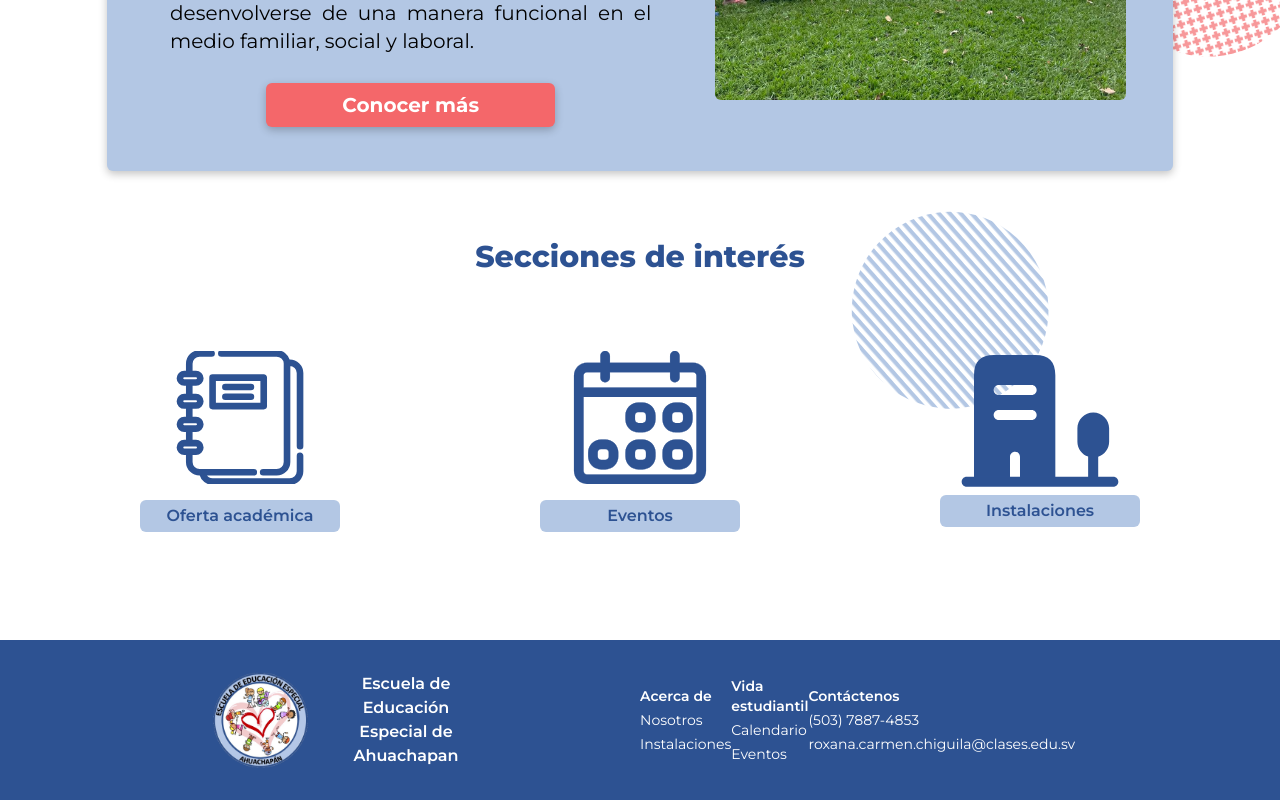
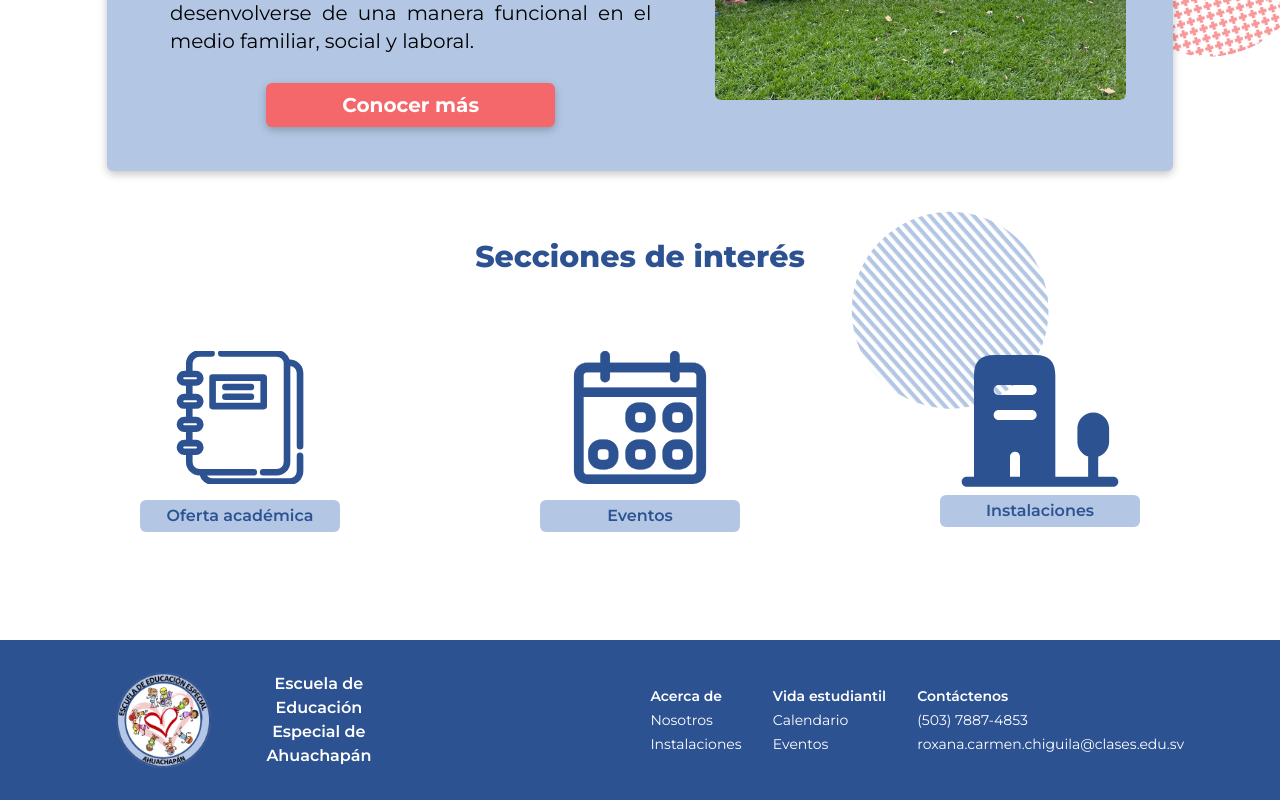
Before and after one commit to eeeahuachapan/EEEA-Website, a React (Vite) app: page / in a window 1280 px wide. Shown: the part 800-1600 px from the top of the page. Built offline with nearby package versions, Linux system fonts and the light colour scheme.

Commit message:
style: make footer content columns responsive :lipstick:

```diff
--- a/src/components/footer/Footer.jsx
+++ b/src/components/footer/Footer.jsx
@@ -1,12 +1,12 @@
 function Footer() {
     return (
         <div className='bg-secondary h-2/5 w-full font-Montserrat text-white flex flex-col lg:flex-row lg:px-24 gap-5 py-8 mt-5 bottom-0 '>
-            <div className='h-1/2 w-full lg:w-1/2 lg:h-full flex justify-center items-center lg:px-5 lg:gap-0 gap-2'>
+            <div className='h-1/2 w-full lg:w-1/2 lg:h-full flex justify-center lg:justify-stretch items-center lg:px-5 lg:gap-2 gap-2'>
                 <img src="/src/assets/logo.png" className='w-16 h-16 lg:w-24 lg:h-24' alt="logo" />
-                <h1 className=' font-semibold text-center text-sm lg:text-base w-3/5 lg:w-2/5 lg:px-10'>Escuela de Educación Especial de Ahuachapan</h1>
+                <h1 className=' font-semibold text-center text-sm lg:text-base w-3/5 lg:w-2/5 lg:px-10'>Escuela de Educación Especial de Ahuachapán</h1>
             </div>
 
-            <div className='lg:flex hidden w-1/2 justify-between pr-32'>
+            <div className='lg:flex hidden w-1/2 justify-between gap-6'>
                 <div className='flex flex-col items-start justify-center text-xs lg:gap-1 lg:text-sm '>
                     <p className='font-semibold text-left'>Acerca de</p>
                     <p className='text-left'>Nosotros</p>
```
